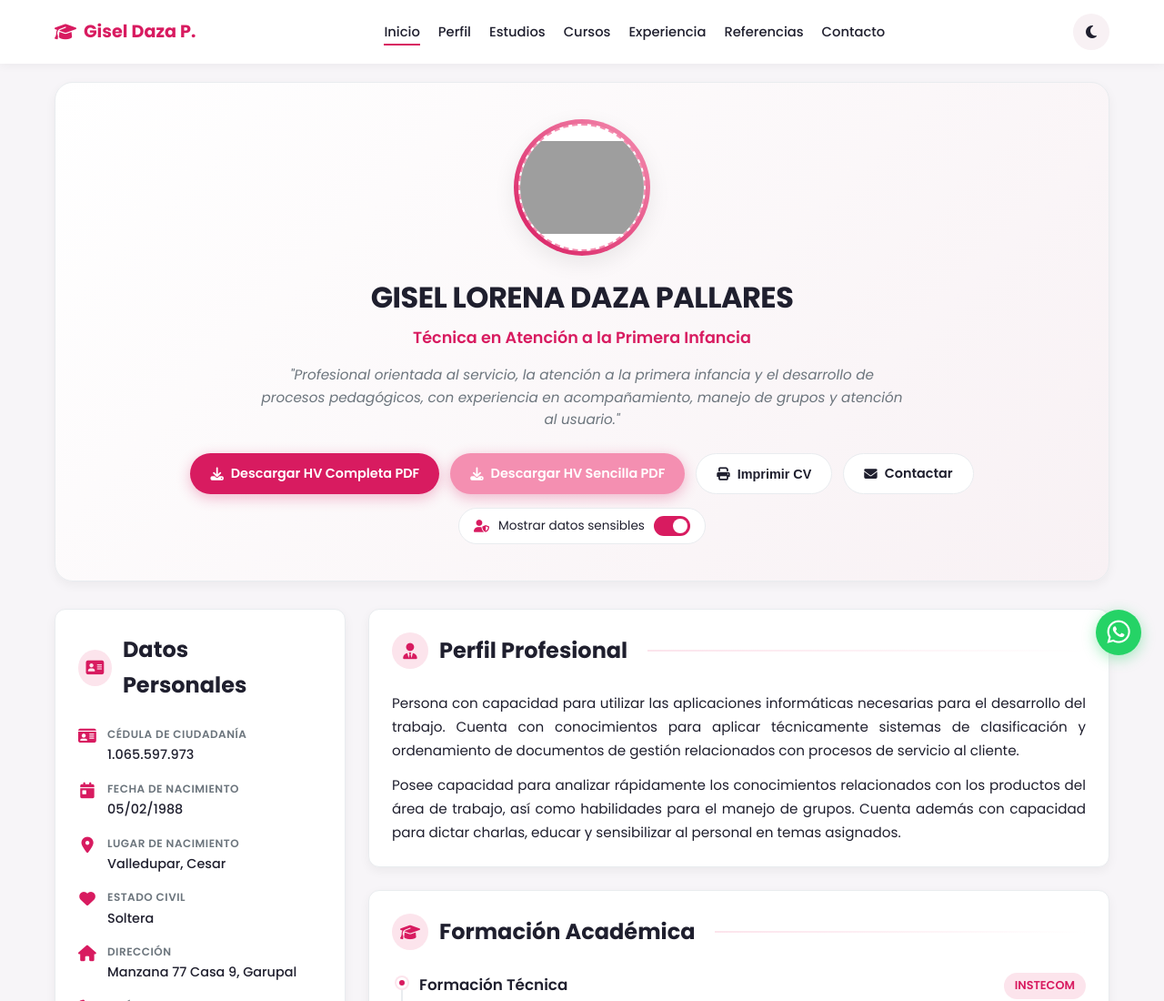
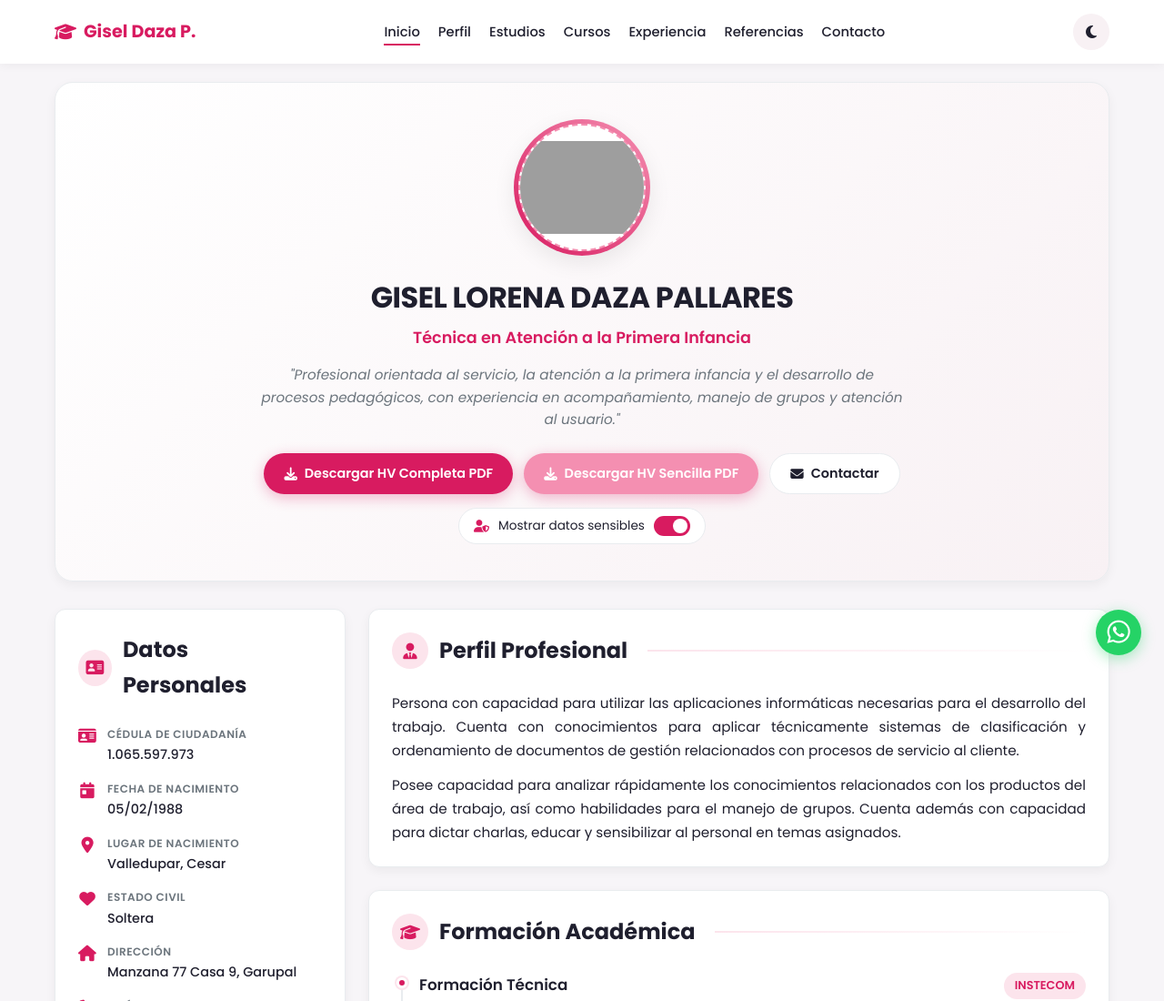
Before and after one commit to jeinercotes/HVGISELDAZA, a plain HTML site: page index.html in a window 1280 px wide. Shown: the top 1100 px of the page at 91% size. Drawn offline with Linux system fonts and the light colour scheme; grey boxes are pictures that could not be loaded.

Commit message:
Update index.html

```diff
--- a/index.html
+++ b/index.html
@@ -941,14 +941,11 @@
                             <i class="fa-solid fa-download"></i> Descargar HV Completa PDF
                         </a>
 
-                        <a href="https://drive.google.com/file/d/1515SZZm8BJy0uasnF5Sy2gt1NqcxbyR8/view?usp=drive_link" class="btn btn-second">
+                        <a href="https://drive.google.com/file/d/1rnZpJrNWJ_64hnRv3fUaplr3LkbeO3Dl/view?usp=sharing" class="btn btn-second">
                             <i class="fa-solid fa-download"></i> Descargar HV Sencilla PDF
                         </a>
 
-                        <button onclick="window.print()" class="btn btn-secondary">
-                            <i class="fa-solid fa-print"></i> Imprimir CV
-                        </button>
-                        <a href="#contacto" class="btn btn-secondary">
+                      <a href="#contacto" class="btn btn-secondary">
                             <i class="fa-solid fa-envelope"></i> Contactar
                         </a>
                     </div>
```
